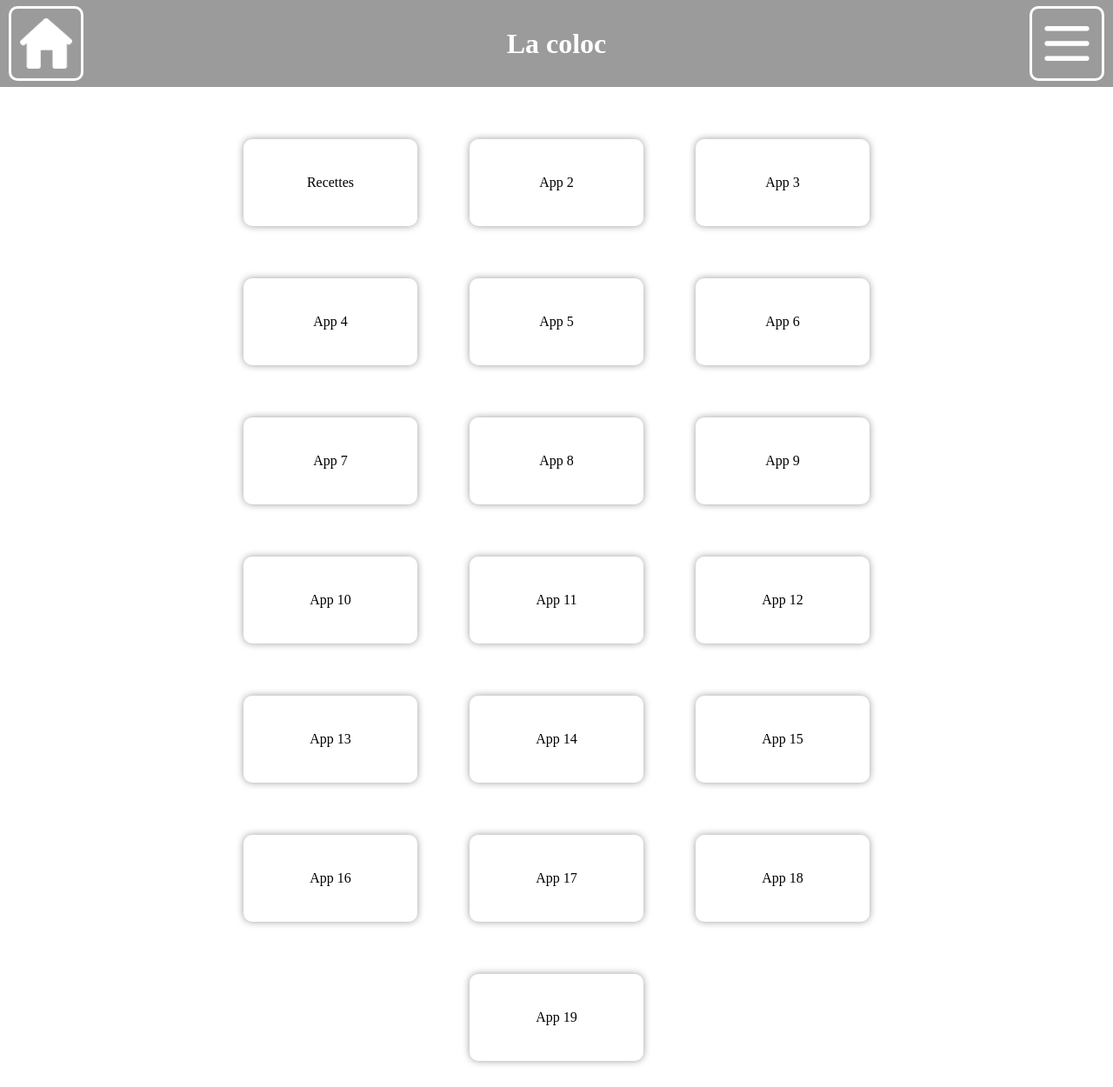
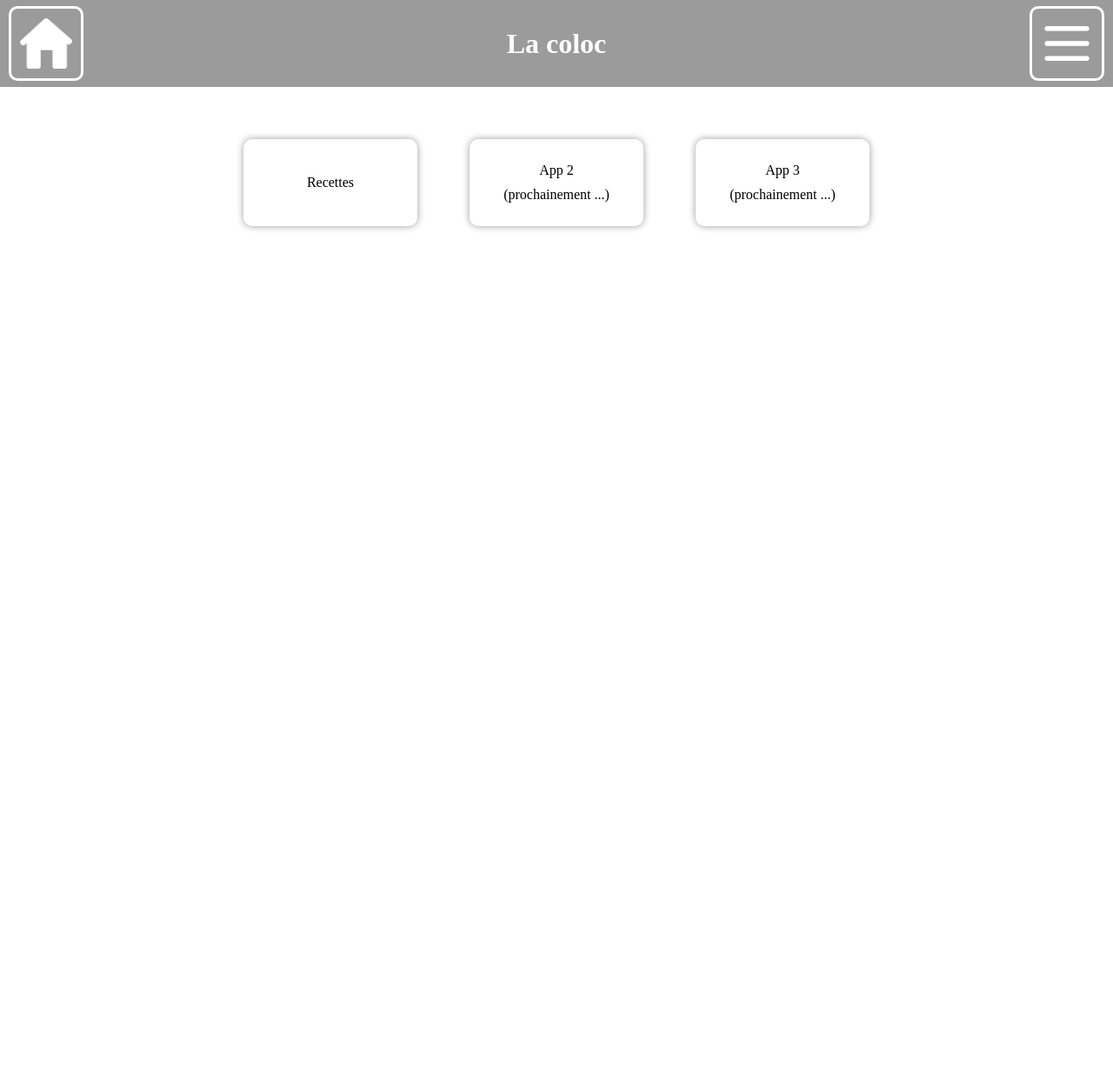
Before and after one commit to robin-douziech/site-coloc, a Django app: page /coloc/ in a window 1280 px wide. Shown: the whole page at 87% size. After the commit the page ends 265 px from the top, so only its background shows below. Run offline with Django 5.2, Linux system fonts and the light colour scheme; parts of the project's set-up code (start-up, migrations or seed data) failed here and were passed over.

Commit message:
index page + settings

```diff
--- a/coloc_project/coloc/settings.py
+++ b/coloc_project/coloc/settings.py
@@ -103,7 +103,8 @@ AUTH_PASSWORD_VALIDATORS = [
 ]
 
 AUTH_USER_MODEL = 'user.User'
-
+LOGIN_URL = 'user:login'
+LOGOUT_REDIRECT_URL = '/coloc/'
 
 # Internationalization
 # https://docs.djangoproject.com/en/5.0/topics/i18n/
--- a/coloc_project/static/coloc/style/index.css
+++ b/coloc_project/static/coloc/style/index.css
@@ -18,7 +18,7 @@
 
 .app {
 	display: flex;
-	flex-direction: row;
+	flex-direction: column;
 	justify-content: center;
 	align-items: center;
 
@@ -29,3 +29,7 @@
 	border-radius: 10px;
 	box-shadow: 0 0 8px #9b9b9b;
 }
+
+.app > p {
+	margin: 5px;
+}
--- a/coloc_project/templates/coloc/index.html
+++ b/coloc_project/templates/coloc/index.html
@@ -13,23 +13,7 @@
 {% block foreground %}
 	<div class="apps">
 		<a class="app" href="{% url 'recipe:list' %}"><p>Recettes</p></a>
-		<a class="app" href="#"><p>App 2</p></a>
-		<a class="app" href="#"><p>App 3</p></a>
-		<a class="app" href="#"><p>App 4</p></a>
-		<a class="app" href="#"><p>App 5</p></a>
-		<a class="app" href="#"><p>App 6</p></a>
-		<a class="app" href="#"><p>App 7</p></a>
-		<a class="app" href="#"><p>App 8</p></a>
-		<a class="app" href="#"><p>App 9</p></a>
-		<a class="app" href="#"><p>App 10</p></a>
-		<a class="app" href="#"><p>App 11</p></a>
-		<a class="app" href="#"><p>App 12</p></a>
-		<a class="app" href="#"><p>App 13</p></a>
-		<a class="app" href="#"><p>App 14</p></a>
-		<a class="app" href="#"><p>App 15</p></a>
-		<a class="app" href="#"><p>App 16</p></a>
-		<a class="app" href="#"><p>App 17</p></a>
-		<a class="app" href="#"><p>App 18</p></a>
-		<a class="app" href="#"><p>App 19</p></a>
+		<a class="app" href="#"><p>App 2</p><p>(prochainement ...)</p></a>
+		<a class="app" href="#"><p>App 3</p><p>(prochainement ...)</p></a>
 	</div>
 {% endblock foreground %}
```
